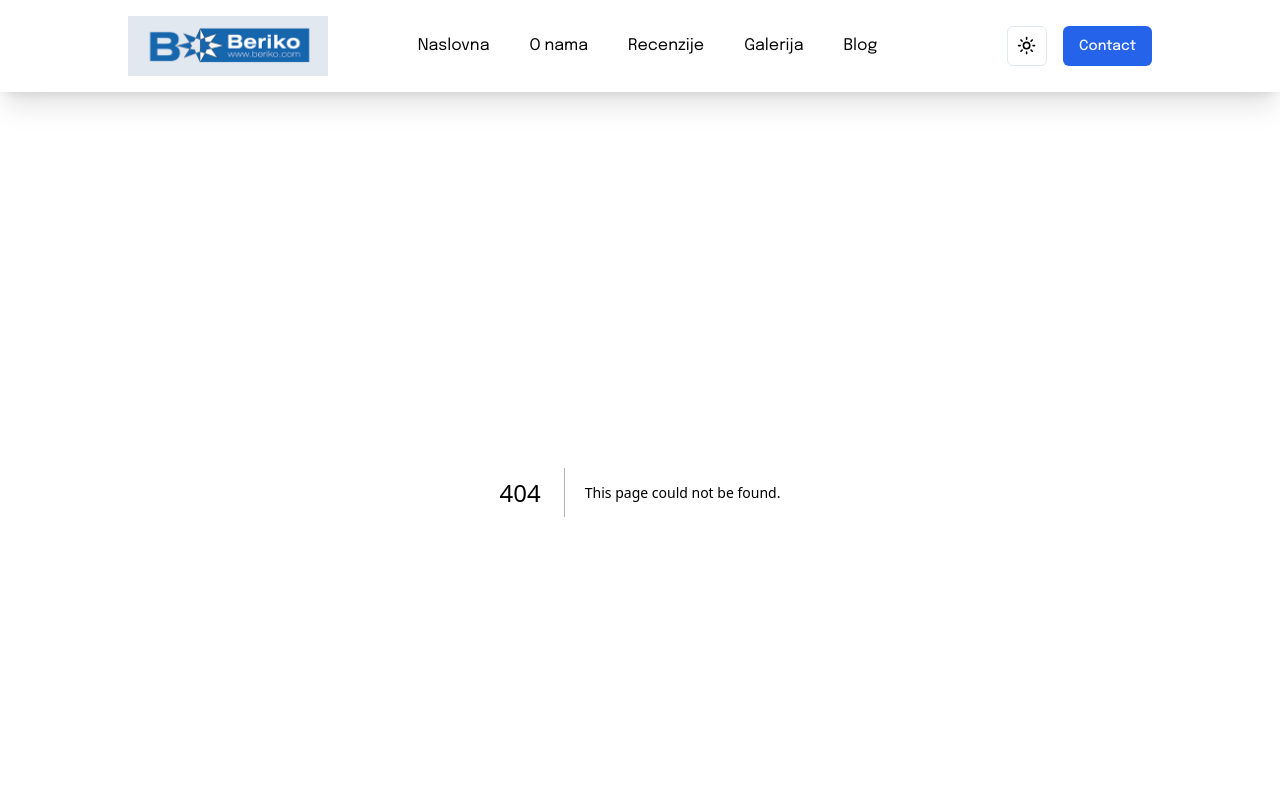
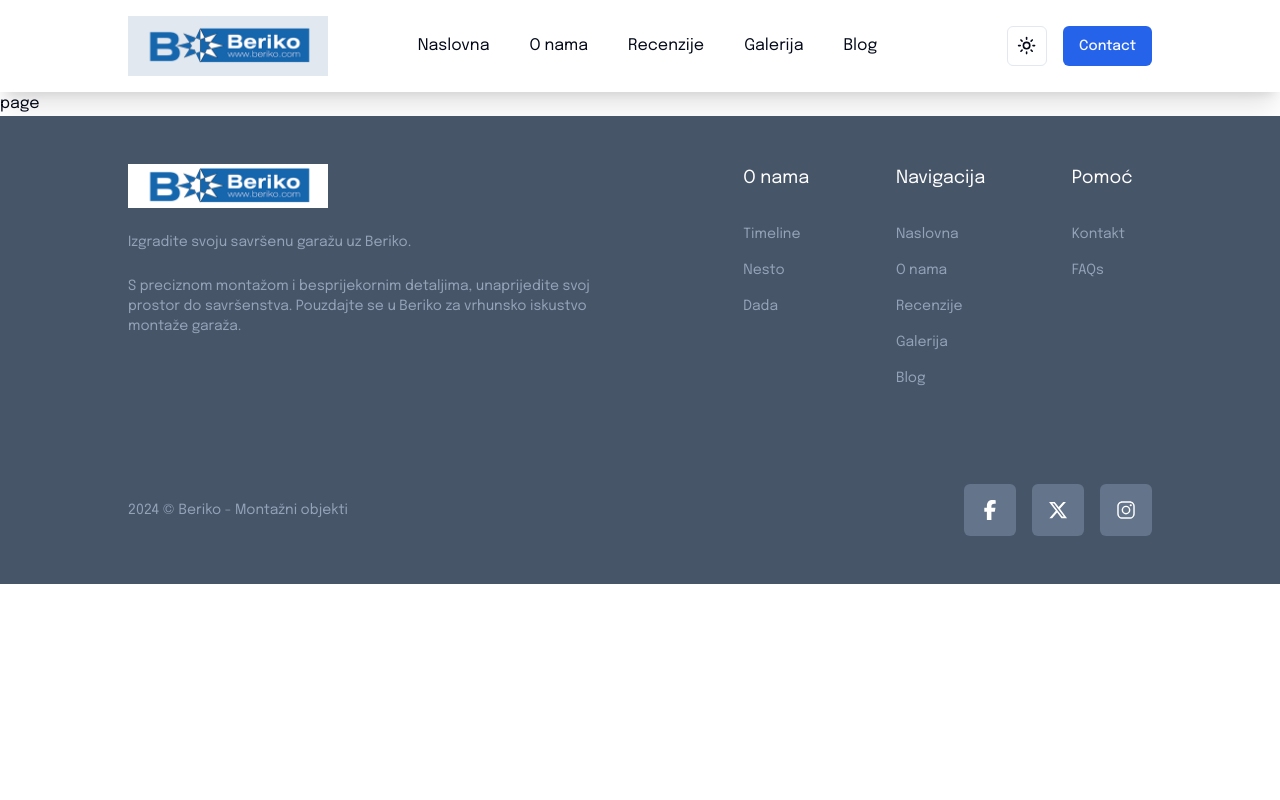
Before and after one commit to JuricLeo/Beriko, a Next.js app: page /contact in a window 1280 px wide. Before the commit this address had no page. Shown: the top 800 px of the page. Built offline with nearby package versions, Linux system fonts and the light colour scheme.

Commit message:
documentation cleanup

```diff
--- /dev/null
+++ b/app/(pages)/(home)/page.tsx
@@ -0,0 +1,13 @@
+import Contact from "@/components/layout/home-page/contact";
+import CustomerStatements from "@/components/layout/home-page/customer-statements";
+import FinishedJobCounter from "@/components/layout/home-page/finished-jobs-counter";
+
+export default function Home() {
+  return (
+    <main className="">
+      <CustomerStatements />
+      <FinishedJobCounter />
+      <Contact />
+    </main>
+  );
+}
--- /dev/null
+++ b/app/(pages)/contact/page.tsx
@@ -0,0 +1,5 @@
+export default function Contact() {
+  return (
+    <div>page</div>
+  )
+}
--- a/app/layout.tsx
+++ b/app/layout.tsx
@@ -1,8 +1,8 @@
 import type { Metadata } from "next";
 import { Epilogue } from "next/font/google";
 import "./globals.css";
-import Footer from "@/components/layout/footer";
-import Navbar from "@/components/layout/navbar";
+import Footer from "@/components/layout/main-layout/footer";
+import Navbar from "@/components/layout/main-layout/navbar";
 import { Toaster } from "sonner";
 import { ThemeProvider } from "@/components/theme-provider";
 
--- a/app/page.tsx
+++ /dev/null
@@ -1,11 +0,0 @@
-import Contact from "@/components/layout/contact";
-import FinishedJobCounter from "@/components/layout/finished-jobs-counter";
-
-export default function Home() {
-  return (
-    <main className="">
-      <FinishedJobCounter />
-      <Contact />
-    </main>
-  );
-}
--- a/components/layout/contact.tsx
+++ b/components/layout/home-page/contact.tsx
@@ -1,6 +1,6 @@
 "use client";
 
-import { Button } from "../ui/button";
+import { Button } from "../../ui/button";
 import { toast } from "sonner";
 import axios from "axios";
 
@@ -20,7 +20,7 @@ export default function contact() {
             najkraćem mogućem roku!
           </p>
         </div>
-        <form  method="post">
+        <form method="post">
           <div className="flex gap-x-6">
             <div className="flex flex-col mb-3">
               <label htmlFor="name" className="py-3 text-[#0D015B]">
--- /dev/null
+++ b/components/layout/home-page/customer-statements.tsx
@@ -0,0 +1,5 @@
+export default function CustomerStatements() {
+  return (
+    <div>customer-statements</div>
+  )
+}
--- a/components/layout/navbar.tsx
+++ b/components/layout/main-layout/navbar.tsx
@@ -3,8 +3,8 @@
 import { useState } from "react";
 import Image from "next/image";
 import Link from "next/link";
-import { ModeToggle } from "../mode-toggle";
-import { Button } from "../ui/button";
+import { ModeToggle } from "../../mode-toggle";
+import { Button } from "../../ui/button";
 import { RxHamburgerMenu } from "react-icons/rx";
 import { IoMdClose } from "react-icons/io";
 
@@ -24,7 +24,7 @@ export default function Navbar() {
         </div>
         <div className="gap-x-10 mr-10 hidden lg:flex">
           <p>
-            <Link href="#">Naslovna</Link>
+            <Link href="/">Naslovna</Link>
           </p>
           <p>
             <Link href="#">O nama</Link>
@@ -42,9 +42,9 @@ export default function Navbar() {
         <div className="flex items-center gap-x-4">
           <div className="hidden items-center gap-x-4 md:flex">
             <ModeToggle />
-            <Button>
-              <Link href="#">Contact</Link>
-            </Button>
+            <Link href="/contact">
+              <Button>Contact</Button>
+            </Link>
           </div>
           <RxHamburgerMenu
             size={30}
```
Also changed, not shown: components/layout/home-page/finished-jobs-counter.tsx (renamed from components/layout/finished-jobs-counter.tsx), components/layout/main-layout/footer.tsx (renamed from components/layout/footer.tsx).
